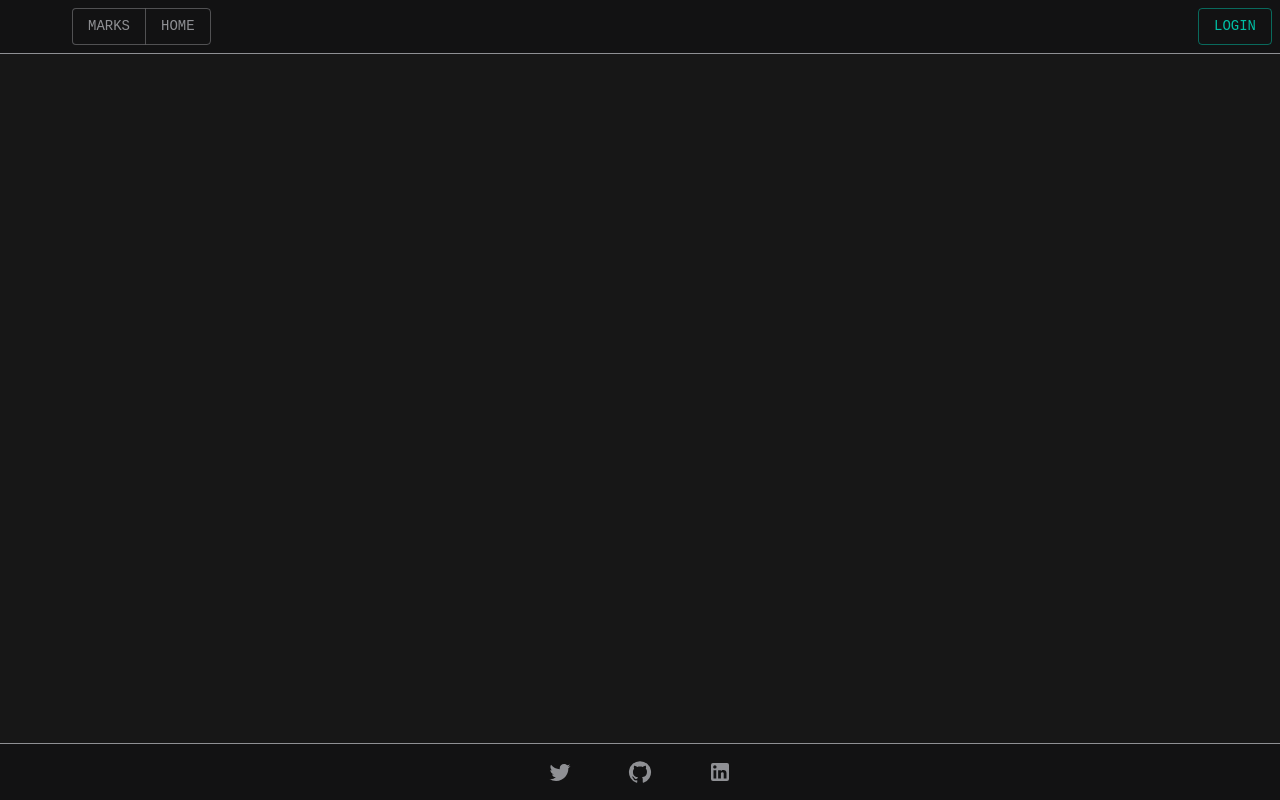
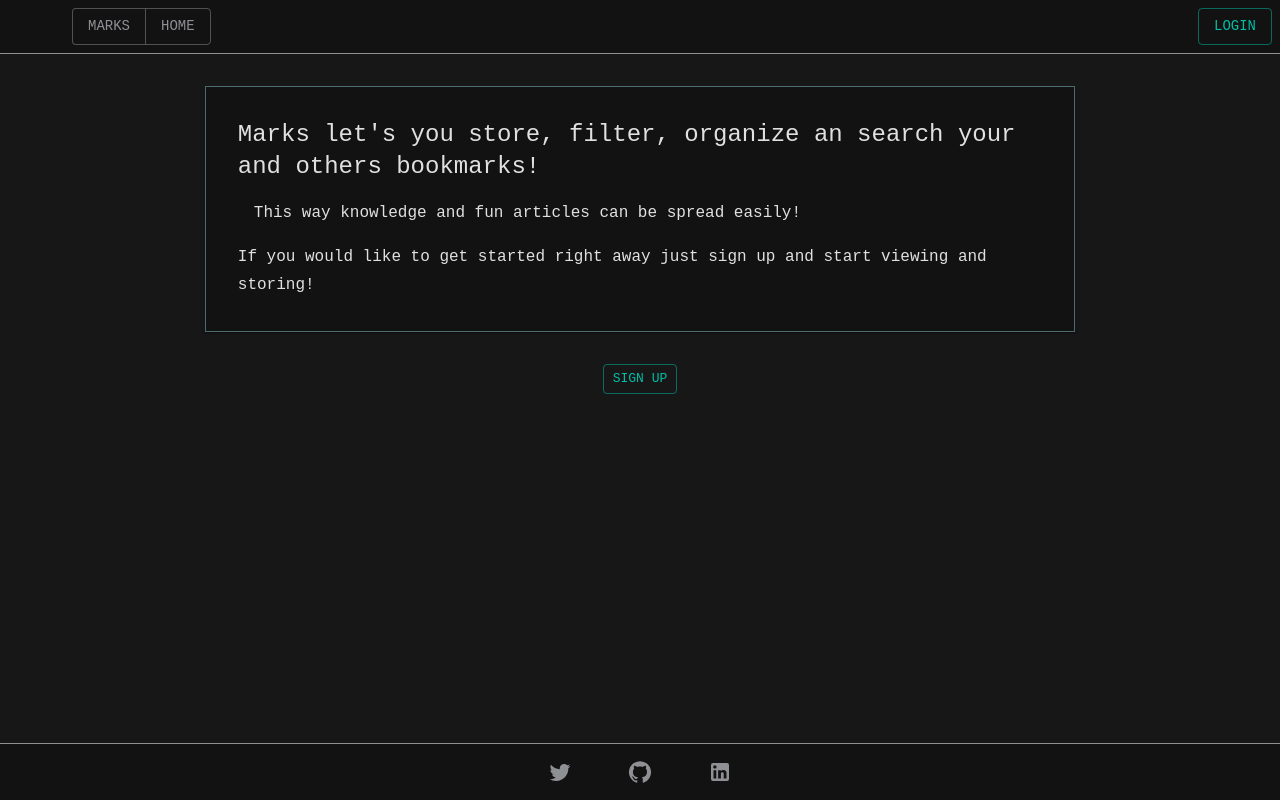
Before and after one commit to DxVxDOD/Marks, a React (Vite) app in the folder FE-Marks/: page / in a window 1280 px wide. Before the commit this address had no page. Built offline with nearby package versions, Linux system fonts and the light colour scheme.

Commit message:
added back the homenouser page

```diff
--- a/FE-Marks/src/App.tsx
+++ b/FE-Marks/src/App.tsx
@@ -7,6 +7,7 @@ import { ThemeProvider } from "@mui/material/styles";
 import { useEffect } from "react";
 import { Toaster } from "react-hot-toast";
 import { Route, Routes } from "react-router-dom";
+import { TUserToFE } from "../../BE_Marks/src/types/user.ts";
 import Footer from "./components/Footer.tsx";
 import Home from "./components/Home.tsx";
 import Menu from "./components/Menu.tsx";
@@ -19,7 +20,7 @@ import "./index.css";
 import { useAppDispatch } from "./redux/hook.ts";
 import { setCredentials } from "./redux/slices/auth.ts";
 import theme from "./theme/Theme.tsx";
-import { TUserToFE } from "../../BE_Marks/src/types/user.ts";
+import HomeNoUser from "./components/HomeNoUser.tsx";
 
 const App = () => {
   const { user } = useAuth();
@@ -42,11 +43,17 @@ const App = () => {
         <main className="main">
           <Routes>
             <Route path="/login" element={<NotLoggedIn />} />
-            {user && <Route path="/" element={<Home user={user} />} />}
             {user === null ? (
-              <Route path="/marks" element={<NotLoggedInMarks />} />
+              <>
+                <Route path="/marks" element={<NotLoggedInMarks />} />
+
+                <Route path="/" element={<HomeNoUser />} />
+              </>
             ) : (
-              <Route path="/marks" element={<LoggedInMarks user={user} />} />
+              <>
+                <Route path="/marks" element={<LoggedInMarks user={user} />} />
+                <Route path="/" element={<Home user={user} />} />
+              </>
             )}
             <Route path="/marks/:id" element={<Mark />} />
           </Routes>
--- a/FE-Marks/src/components/marks/LoggedInMarks.tsx
+++ b/FE-Marks/src/components/marks/LoggedInMarks.tsx
@@ -10,6 +10,7 @@ import {
 } from "@mui/material";
 import { useRef } from "react";
 import { Link as RouterLink } from "react-router-dom";
+import { TUserToFE } from "../../../../BE_Marks/src/types/user.ts";
 import { useGetAllMarksQuery } from "../../redux/endpoints/marks.ts";
 import { useAppSelector } from "../../redux/hook.ts";
 import useHome from "../../theme/Home.js";
@@ -19,9 +20,8 @@ import Reel from "../features/Reel.tsx";
 import Toggle, { VisibilityHandle } from "../features/Toggle.tsx";
 import MarkForm from "./MarksForm.js";
 import styles from "./styles/marks.module.css";
-import { TUser } from "../../types/user.ts";
 
-const LoggedInMarks = ({ user }: { user: TUser }) => {
+const LoggedInMarks = ({ user }: { user: TUserToFE }) => {
   const { data: marks, isFetching } = useGetAllMarksQuery();
 
   const markFormRef = useRef<VisibilityHandle>();
```
